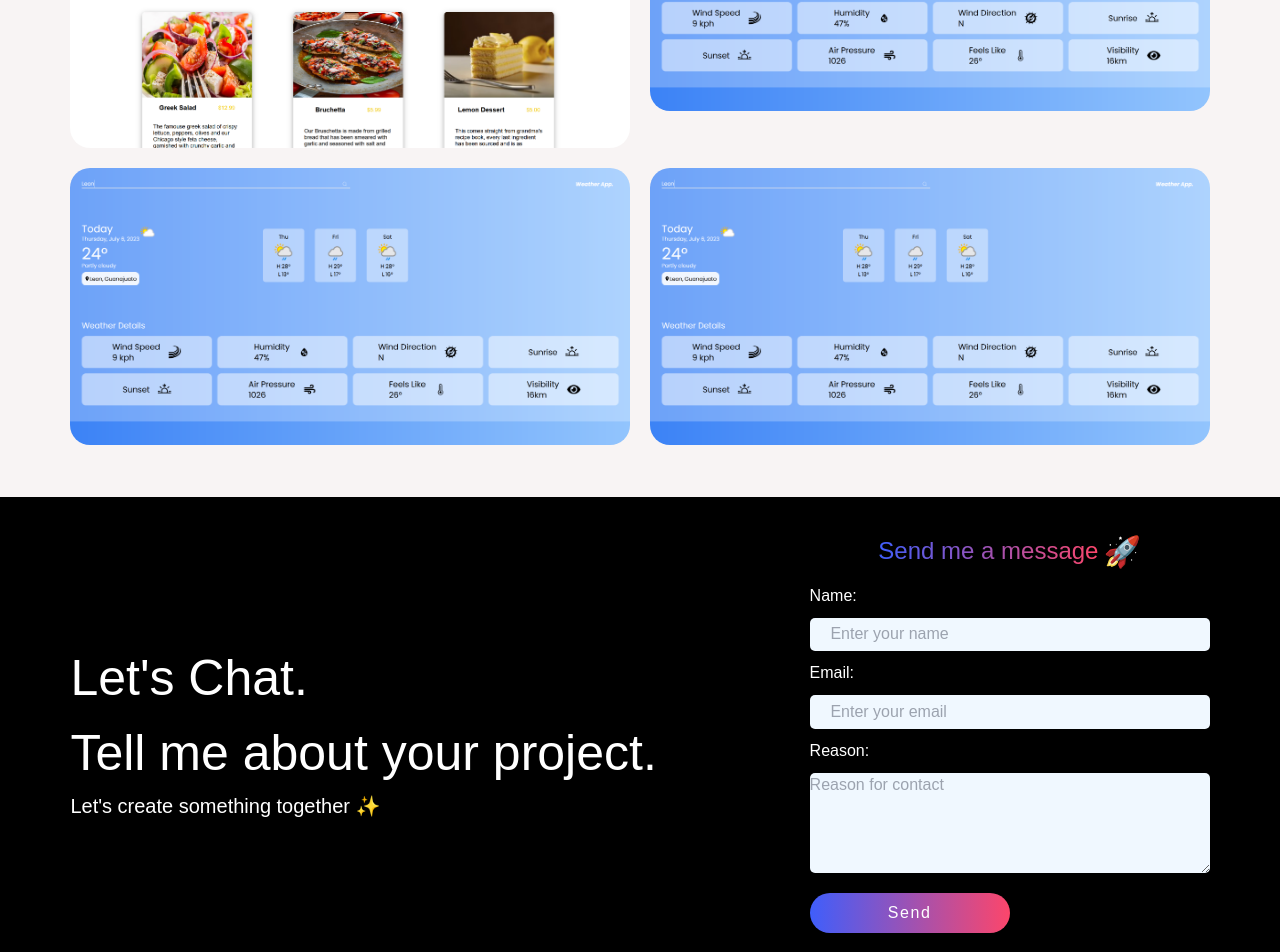
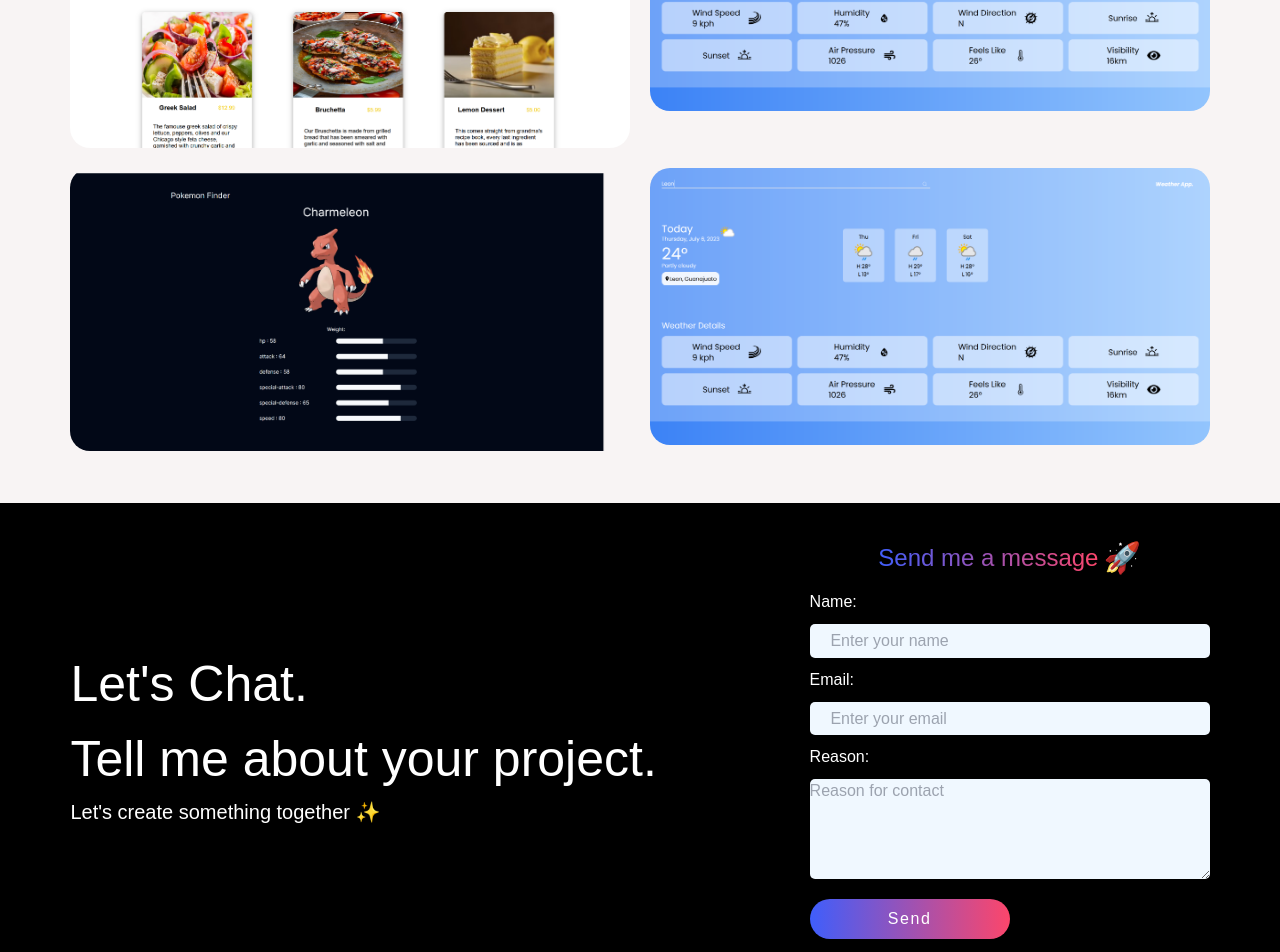
Before and after one commit to dimadeloseros1/Portfolio-1, a Next.js app: page / in a window 1280 px wide. Shown: the part 1302-2254 px from the top of the page. Built offline with nearby package versions, Linux system fonts and the light colour scheme.

Commit message:
project 3 image

```diff
--- a/app/components/Projects.jsx
+++ b/app/components/Projects.jsx
@@ -3,6 +3,7 @@
 import Image from "next/image";
 import project1 from "../../public/Little-Lemon.png"
 import project2 from "../../public/Weather-App.png"
+import project3 from "../../public/Pokemon-Finder-Project.png"
 import { BsFillArrowUpRightCircleFill } from "react-icons/bs";
 import { useRef } from "react";
 import { useInView } from "framer-motion";
@@ -61,7 +62,7 @@ const Projects = () => {
             transition: "all 0.9s cubic-bezier(0.17, 0.55, 0.55, 1) 0.5s",
           }}
         >
-          <Image alt="project" src={project2} width={0} height={0} />
+          <Image alt="project" src={project3} width={0} height={0} />
           <a href="https://pokemon-finder-e780bxwy0-dimadeloseros1.vercel.app/" target="_blank">
             <div className="icon">
               <BsFillArrowUpRightCircleFill size={100} style={{ fill: "url(#gradient)" }} />
```
